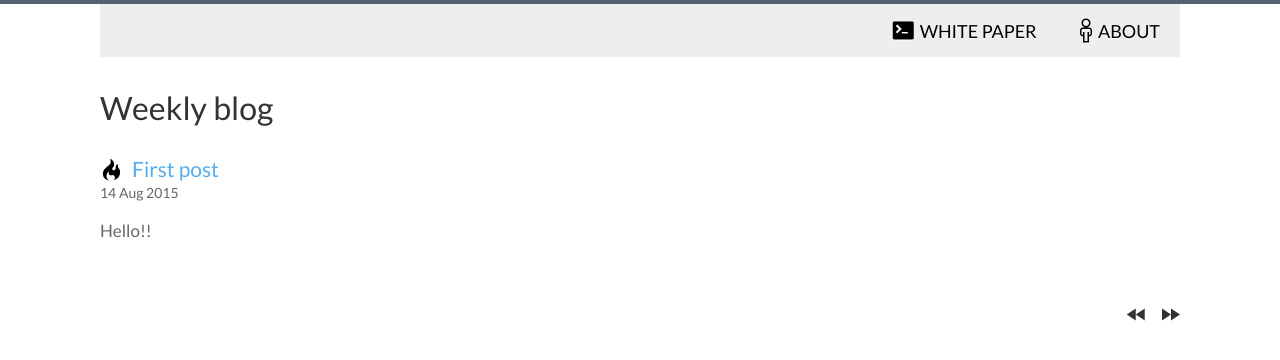
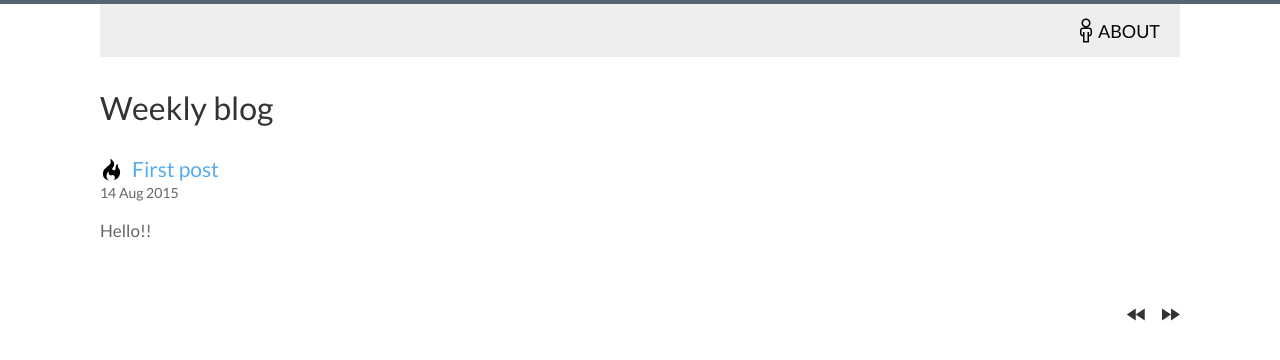
Before and after one commit to zahari/zahari.github.io, a Jekyll site: the page built from index.html, in a window 1280 px wide. Shown: the top 360 px of the page. Built offline with Jekyll 4.4.1, drawn with Linux system fonts in a browser that asks for light colours; Markdown is read by kramdown in place of the engine named in the settings; the list of posts is cut into pages by our own code.

Commit message:
Update header.html

```diff
--- a/_includes/header.html
+++ b/_includes/header.html
@@ -2,8 +2,10 @@
   <header>
       <ul class="nav">
         <!--Change the  URL here if working on an absolute domain-->
-        <li><a href="/white-paper"><span class="mega-octicon octicon-terminal" style="margin-right: 6px;"></span>White Paper</a></li>
-        <li><a href="/white-paper/about"><span class="mega-octicon octicon-person" style="margin-right: 6px;"></span>About</a></li>
+        <!--li><a href="/white-paper"><span class="mega-octicon octicon-terminal" style="margin-right: 6px;"></span>White Paper</a>
+        </li-->
+        <li><a href="/about"><span class="mega-octicon octicon-person" style="margin-right: 6px;"></span>About</a>
+        </li>
       </ul>
   </header>
   <script data-gratipay-username="vinitkme" data-gratipay-widget="button" src="//grtp.co/v1.js"></script>
```
